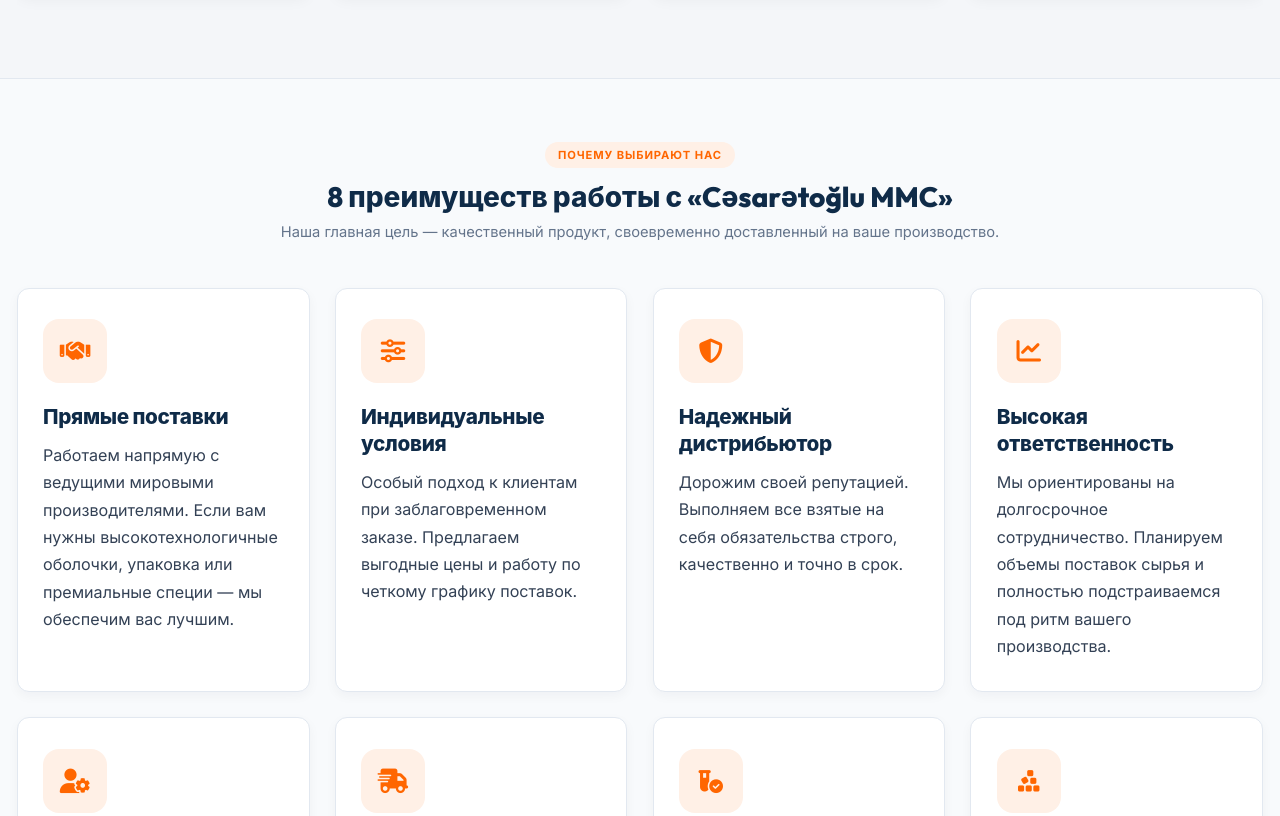
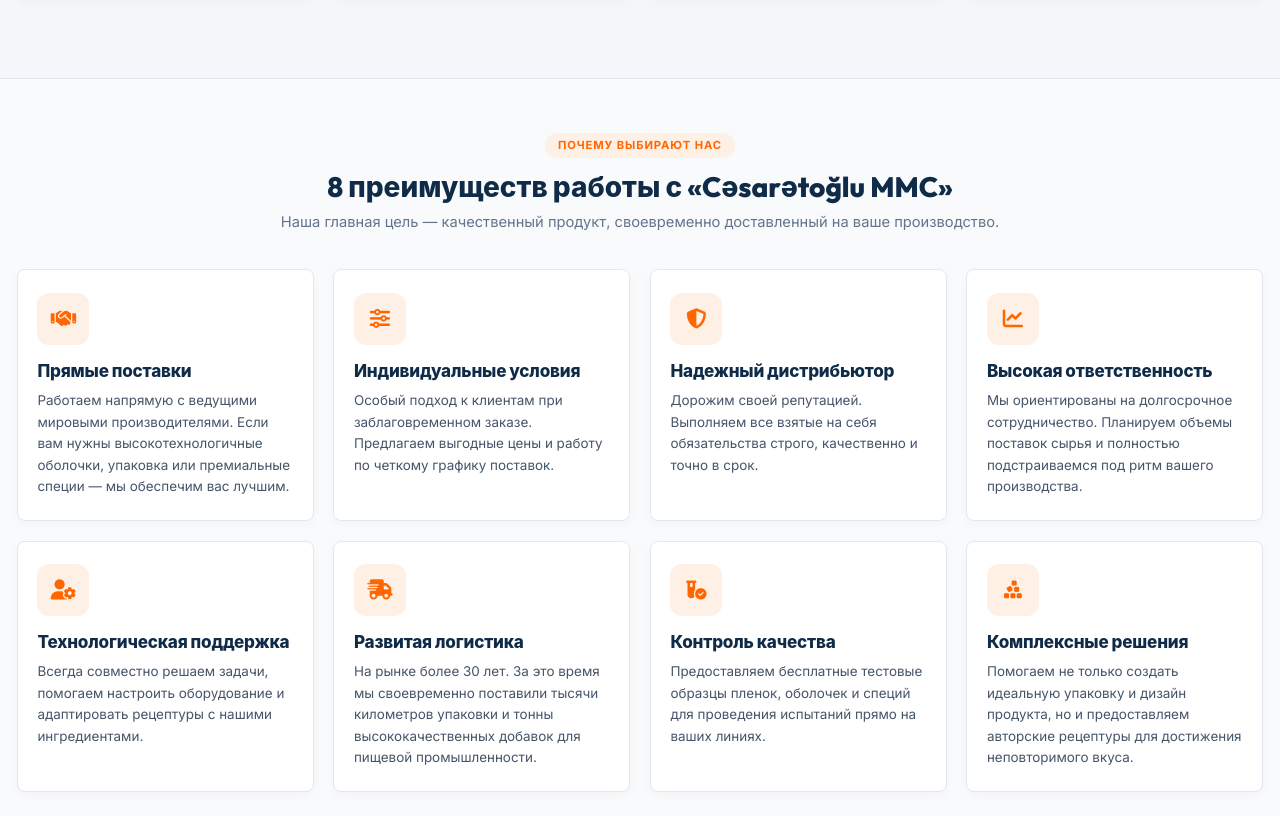
Before and after one commit to Zabit07/cesaretoglu, a plain HTML site: page index.html in a window 1280 px wide. Shown: the part 1218-2034 px from the top of the page. Drawn offline with nearby package versions, Linux system fonts and the light colour scheme; no server answers.

Commit message:
Refine advantages section to compact, neat layout with 1.22rem titles, 0.96rem text, and balanced card padding

```diff
--- a/css/main.css
+++ b/css/main.css
@@ -1162,7 +1162,7 @@
    8 Advantages Section (4x2 Grid on Light Gray Background)
    -------------------------------------------------------------------------- */
 .adv8-section {
-  padding: 4.5rem 0;
+  padding: 3.8rem 0;
   background-color: #F8FAFC;
   border-top: 1px solid #E2E8F0;
   border-bottom: 1px solid #E2E8F0;
@@ -1170,86 +1170,87 @@
 
 .adv8-header {
   text-align: center;
-  margin-bottom: 3.2rem;
+  margin-bottom: 2.6rem;
 }
 
 .adv8-grid {
   display: grid;
   grid-template-columns: repeat(4, 1fr);
-  gap: 1.8rem;
+  gap: 1.4rem;
   align-items: stretch;
 }
 
 .adv8-card {
   background: #FFFFFF;
   border: 1px solid #E2E8F0;
-  border-radius: var(--radius-lg);
-  padding: 2.2rem 1.8rem;
+  border-radius: var(--radius-md);
+  padding: 1.6rem 1.4rem;
   display: flex;
   flex-direction: column;
   height: 100%;
-  transition: all 0.3s cubic-bezier(0.16, 1, 0.3, 1);
-  box-shadow: 0 4px 12px rgba(10, 30, 51, 0.04);
+  transition: all 0.25s cubic-bezier(0.16, 1, 0.3, 1);
+  box-shadow: 0 3px 10px rgba(10, 30, 51, 0.03);
   position: relative;
 }
 
 .adv8-card:hover {
   background: #FFFFFF;
   border-color: var(--accent-orange);
-  box-shadow: 0 16px 36px rgba(255, 102, 0, 0.14);
-  transform: translateY(-6px);
+  box-shadow: 0 12px 28px rgba(255, 102, 0, 0.12);
+  transform: translateY(-4px);
 }
 
 .adv8-icon-box {
-  width: 64px;
-  height: 64px;
-  border-radius: 16px;
+  width: 52px;
+  height: 52px;
+  border-radius: 12px;
   background: #FFF0E6;
   color: var(--accent-orange);
   display: flex;
   align-items: center;
   justify-content: center;
-  font-size: 1.75rem;
-  margin-bottom: 1.4rem;
+  font-size: 1.45rem;
+  margin-bottom: 1.1rem;
   transition: all var(--transition-fast);
 }
 
 .adv8-card:hover .adv8-icon-box {
   background: var(--accent-orange);
   color: #FFFFFF;
-  transform: scale(1.06);
+  transform: scale(1.05);
 }
 
 .adv8-card-title {
-  font-size: 1.48rem;
+  font-size: 1.22rem;
   font-weight: 800;
   color: var(--secondary-color);
-  margin-bottom: 0.85rem;
+  margin-bottom: 0.55rem;
   line-height: 1.3;
-  letter-spacing: -0.015em;
+  letter-spacing: -0.01em;
 }
 
 .adv8-card-desc {
-  font-size: 1.15rem;
-  color: #334155;
-  line-height: 1.7;
+  font-size: 0.96rem;
+  color: #475569;
+  line-height: 1.6;
   flex-grow: 1;
 }
 
-@media (max-width: 1200px) {
+@media (max-width: 1150px) {
   .adv8-grid {
     grid-template-columns: repeat(2, 1fr);
-    gap: 1.6rem;
+    gap: 1.3rem;
   }
 }
 
 @media (max-width: 600px) {
   .adv8-grid {
     grid-template-columns: 1fr;
+    gap: 1.2rem;
   }
 
   .adv8-card {
-    padding: 1.8rem 1.5rem;
+    padding: 1.4rem 1.2rem;
   }
 }
 
```
Also changed, not shown: images/тст лого/New photo/Atlantis Pak + лого.avif (added), images/тст лого/New photo/Sudpack +лого.avif (added), images/тст лого/New photo/Wiberg +лого.avif (added).
